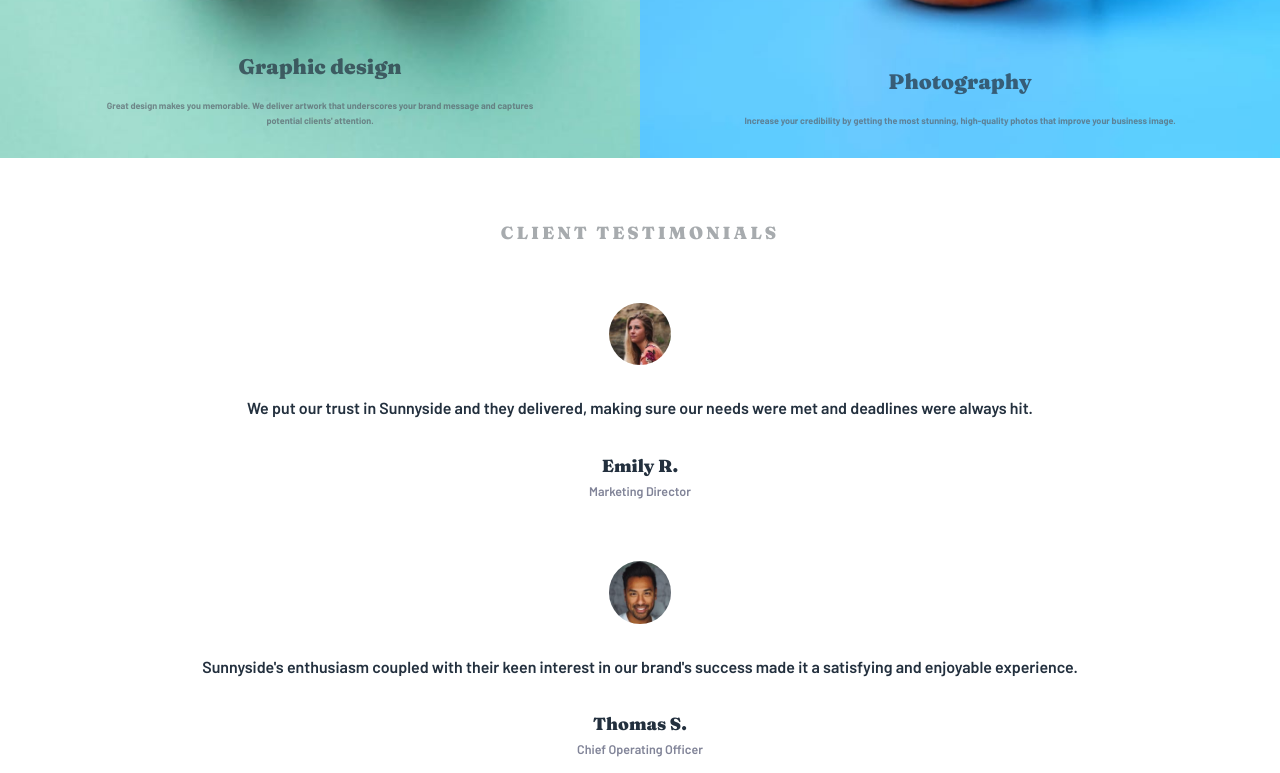
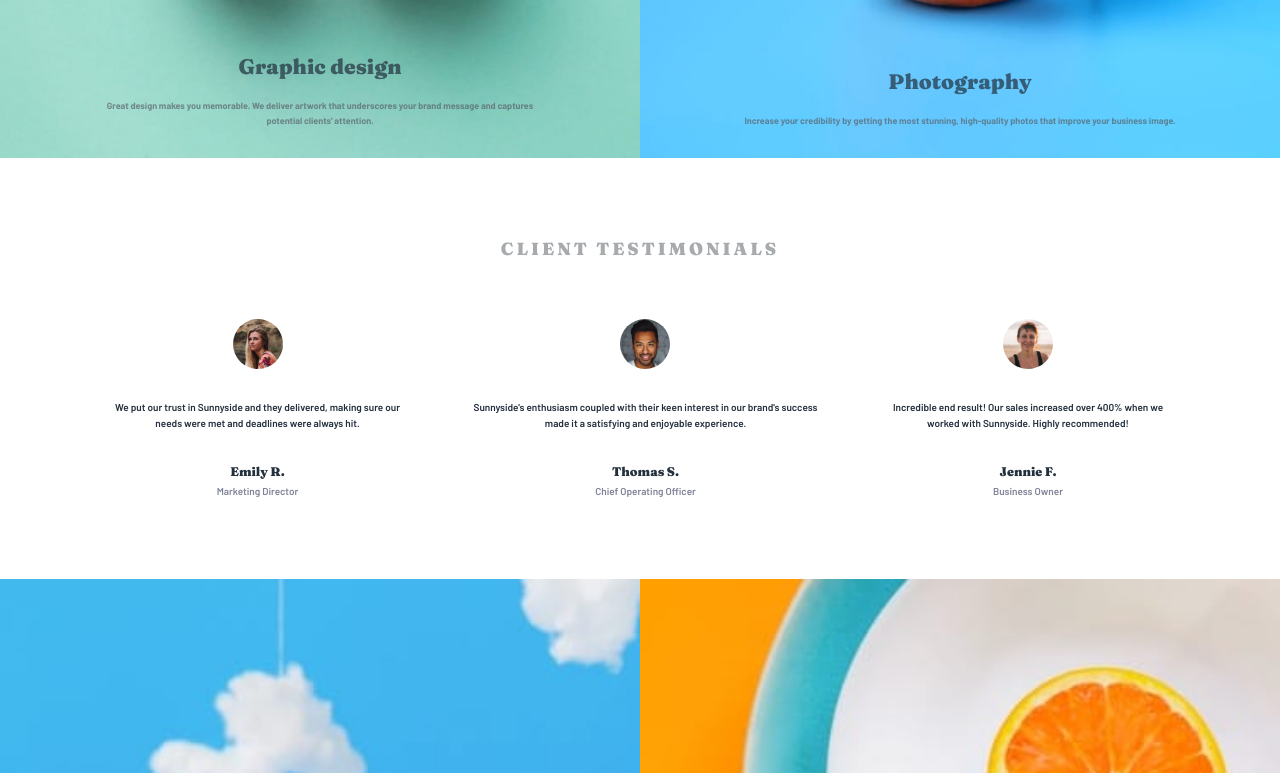
Before and after one commit to skyv26/Sunnyside-agency-landing-page, a React (Vite) app: page / in a window 1280 px wide. Shown: the part 2027-2800 px from the top of the page. Built offline with nearby package versions, Linux system fonts and the light colour scheme; some icons are missing.

Commit message:
Improve the `testimonial` responsiveness

```diff
--- a/src/components/Testimonial/Testimonial.jsx
+++ b/src/components/Testimonial/Testimonial.jsx
@@ -11,11 +11,13 @@ import {
   Feedback,
   Card,
   Heading,
+  TestimonialCardContainer,
 } from './Testimonial.styled';
 
 const Testimonial = () => (
   <TestimonialContainer>
     <Heading>Client testimonials</Heading>
+    <TestimonialCardContainer>
       <Card>
         <Image src={Emily} alt="Emily R." />
         <Feedback>
@@ -49,6 +51,7 @@ const Testimonial = () => (
           <Designation>Business Owner</Designation>
         </Name>
       </Card>
+    </TestimonialCardContainer>
   </TestimonialContainer>
 );
 export default Testimonial;
--- a/src/components/Testimonial/Testimonial.styled.jsx
+++ b/src/components/Testimonial/Testimonial.styled.jsx
@@ -7,6 +7,18 @@ export const TestimonialContainer = styled.div`
   align-items: center;
   padding: 8vh 8vw;
   gap: 6rem;
+
+  @media (min-width: 48em) {
+    padding: 10vh 8vw;
+  }
+`;
+
+export const TestimonialCardContainer = styled(TestimonialContainer)`
+  padding: 0 0;
+
+  @media (min-width: 48em) {
+    flex-direction: row;
+  }
 `;
 
 export const Heading = styled.h2`
@@ -31,6 +43,11 @@ export const Image = styled.img`
   object-fit: cover;
   object-position: top;
   border-radius: 50%;
+
+  @media (min-width: 48em) {
+    width: 5rem;
+    height: 5rem;
+  }
 `;
 
 export const Feedback = styled.p`
@@ -39,6 +56,10 @@ export const Feedback = styled.p`
   font-weight: 600;
   color: hsl(212, 27%, 19%);
   line-height: 1.65;
+
+  @media (min-width: 48em) {
+    font-size: 1rem;
+  }
 `;
 
 export const Name = styled(Feedback)`
@@ -46,6 +67,10 @@ export const Name = styled(Feedback)`
   font-family: var(--fraunces);
   font-weight: 900;
   color: hsl(212, 27%, 19%);
+
+  @media (min-width: 48em) {
+    font-size: 1.25rem;
+  }
 `;
 
 export const Designation = styled.span`
@@ -54,4 +79,8 @@ export const Designation = styled.span`
   font-family: var(--barlow);
   font-weight: 600;
   color: hsl(232, 10%, 55%);
+
+  @media (min-width: 48em) {
+    font-size: 1rem;
+  }
 `;
```
Lines whose indentation alone changed are shown as unchanged.
